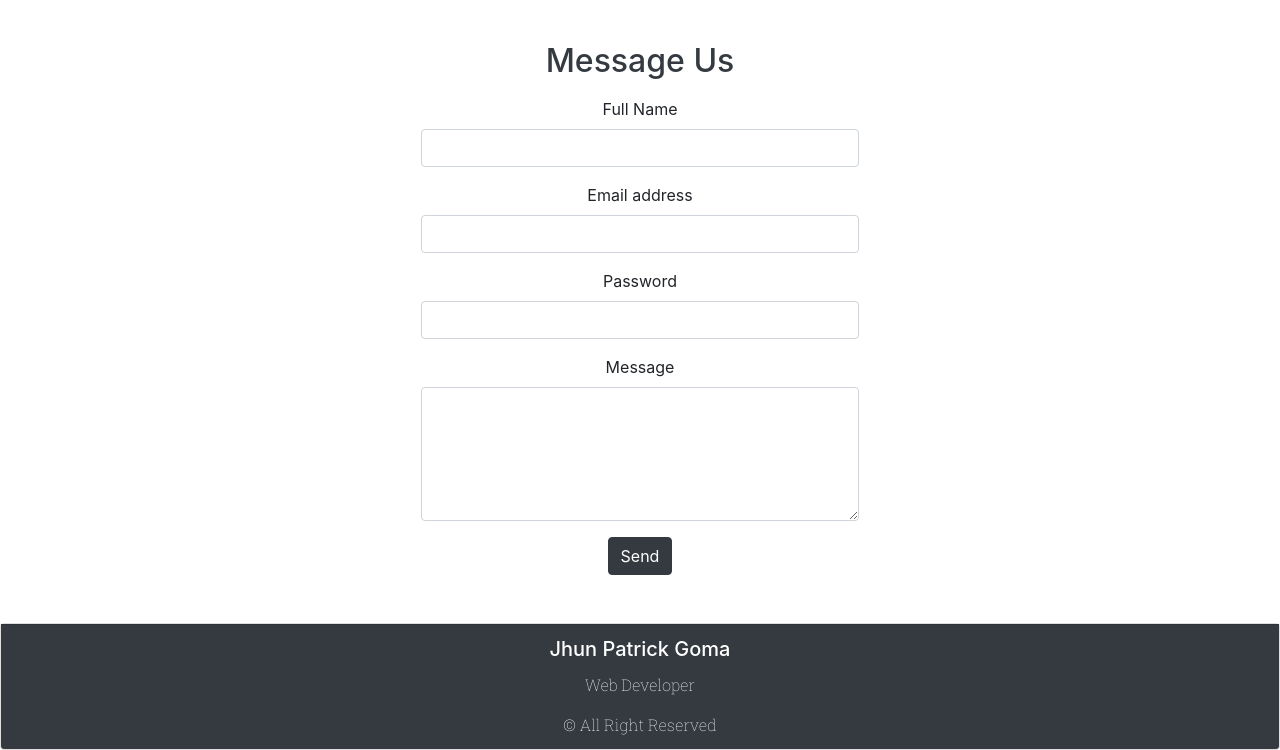
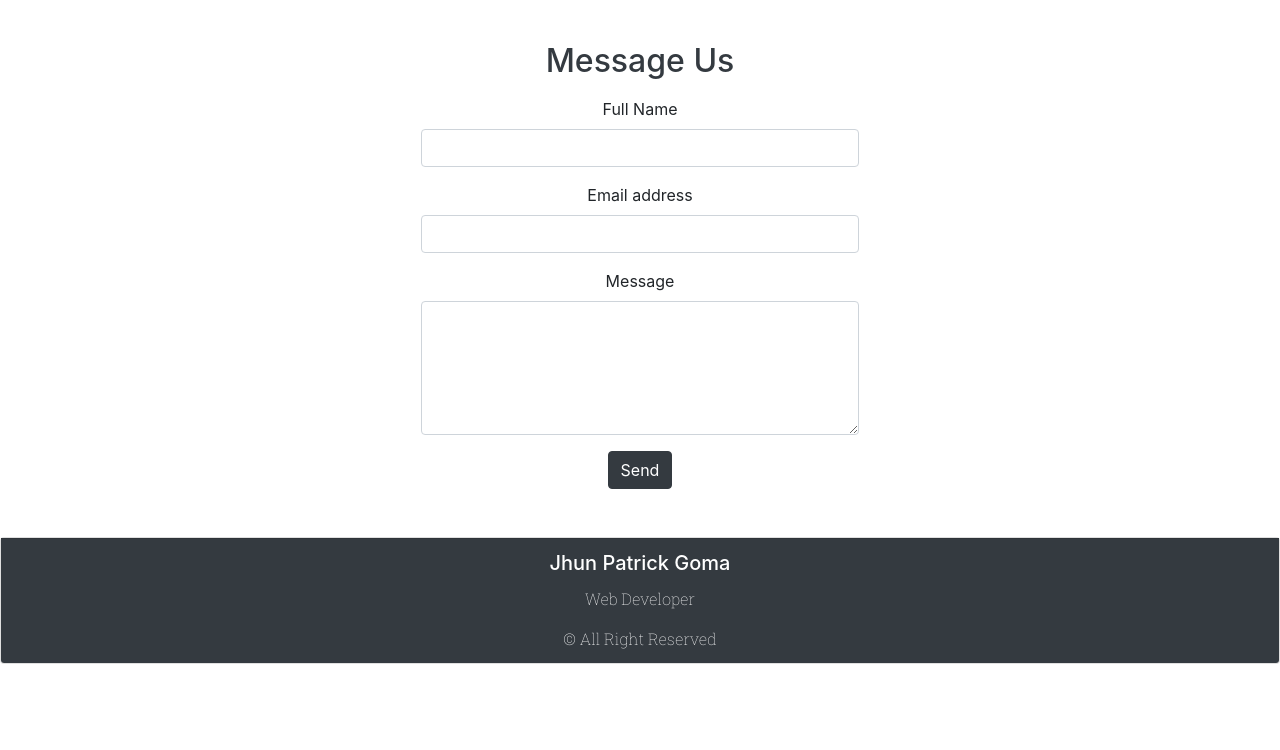
Before and after one commit to gomapatrick28/csp1-goma, a plain HTML site: page index.html in a window 1280 px wide. Shown: the part 2324-3074 px from the top of the page. After the commit the page ends 2988 px from the top, so only its background shows below. Drawn offline with nearby package versions, Linux system fonts and the light colour scheme; a web font is replaced by a local one.

Commit message:
WDC028-12

```diff
--- a/index.html
+++ b/index.html
@@ -94,17 +94,13 @@
 		<div class="form-group">
 		  <label for="full-name">Full Name</label>
 		  <input type="text" class="form-control" id="full-name" required>
+		</div>
 
-		</div>
 	  <div class="form-group">
 	    <label for="exampleInputEmail1">Email address</label>
 	    <input type="email" class="form-control" id="exampleInputEmail1" required>
+	  </div>
 
-	  </div>
-	  <div class="form-group">
-	    <label for="exampleInputPassword1">Password</label>
-	    <input type="password" class="form-control" id="exampleInputPassword1">
-	  </div>
 	  <div class="form-group">
 	    <label for="notes">Message</label>
 	    <textarea type="notes" class="form-control" rows="5" id="notes"></textarea>
```
